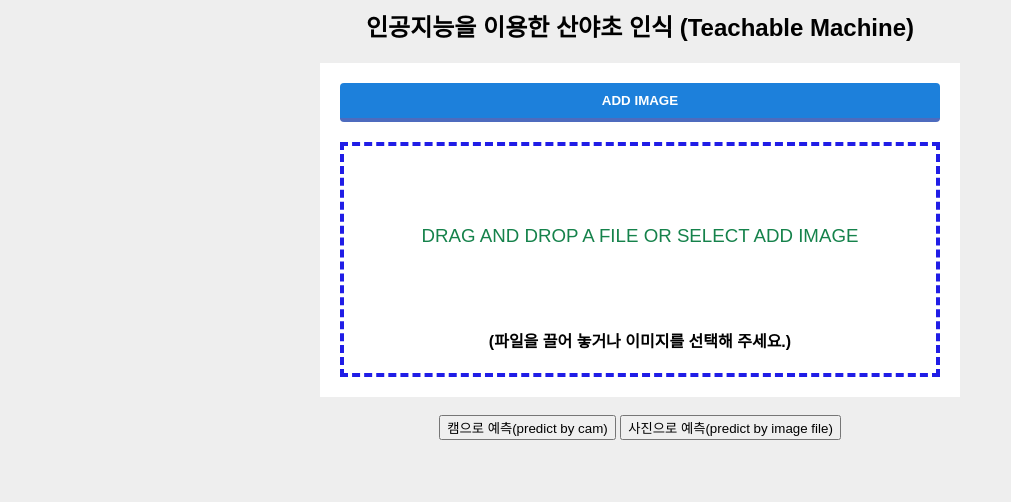
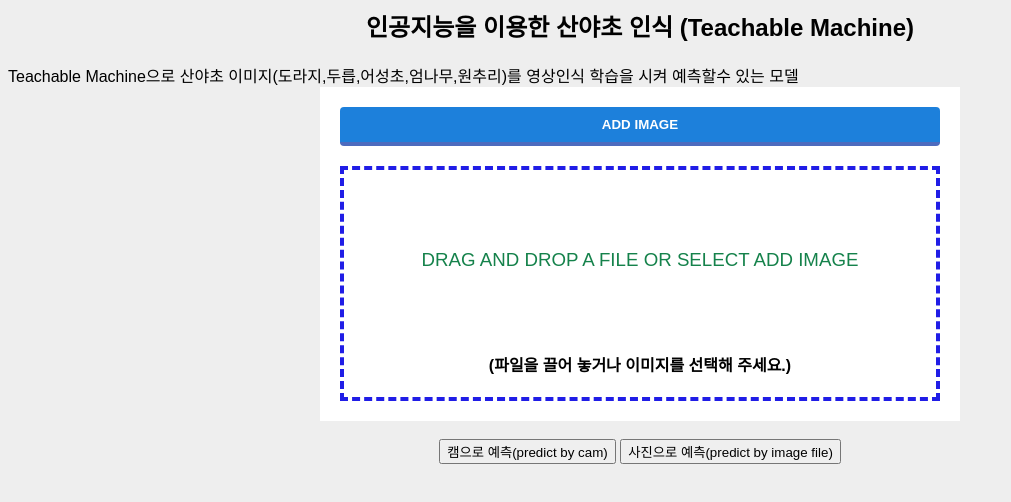
Before and after one commit to orclee70/ai, a plain HTML site: page index.html in a window 1280 px wide. Shown: the whole page, without its empty margins (0-1011 px from the left). Drawn offline with nearby package versions, Linux system fonts and the light colour scheme; a script that the page names is missing.

Commit message:
파일수정

```diff
--- a/index.html
+++ b/index.html
@@ -5,6 +5,7 @@
 </head>
 <body>
 <div style="text-align: center;"><h2>인공지능을 이용한 산야초 인식 (Teachable Machine)</h2></div>
+<div>Teachable Machine으로 산야초 이미지(도라지,두릅,어성초,엄나무,원추리)를 영상인식 학습을 시켜 예측할수 있는 모델</div>
 <script class="jsbin" src="https://ajax.googleapis.com/ajax/libs/jquery/1/jquery.min.js"></script>
 <div class="file-upload">
     <button class="file-upload-btn" type="button" onclick="$('.file-upload-input').trigger( 'click' )">Add
```
